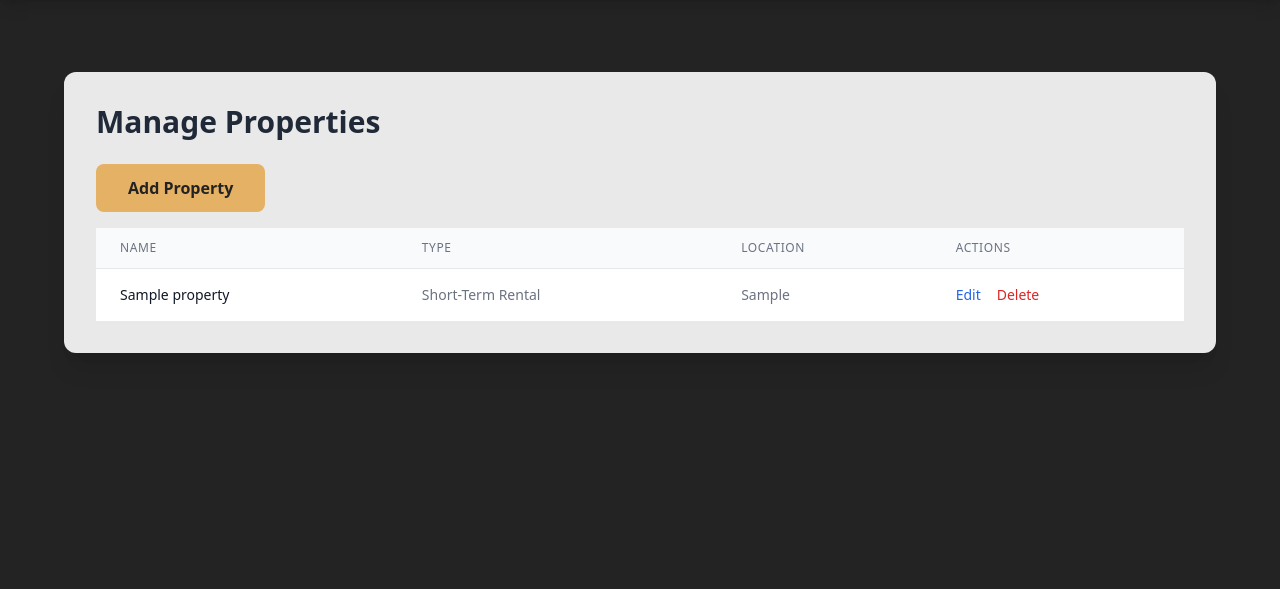
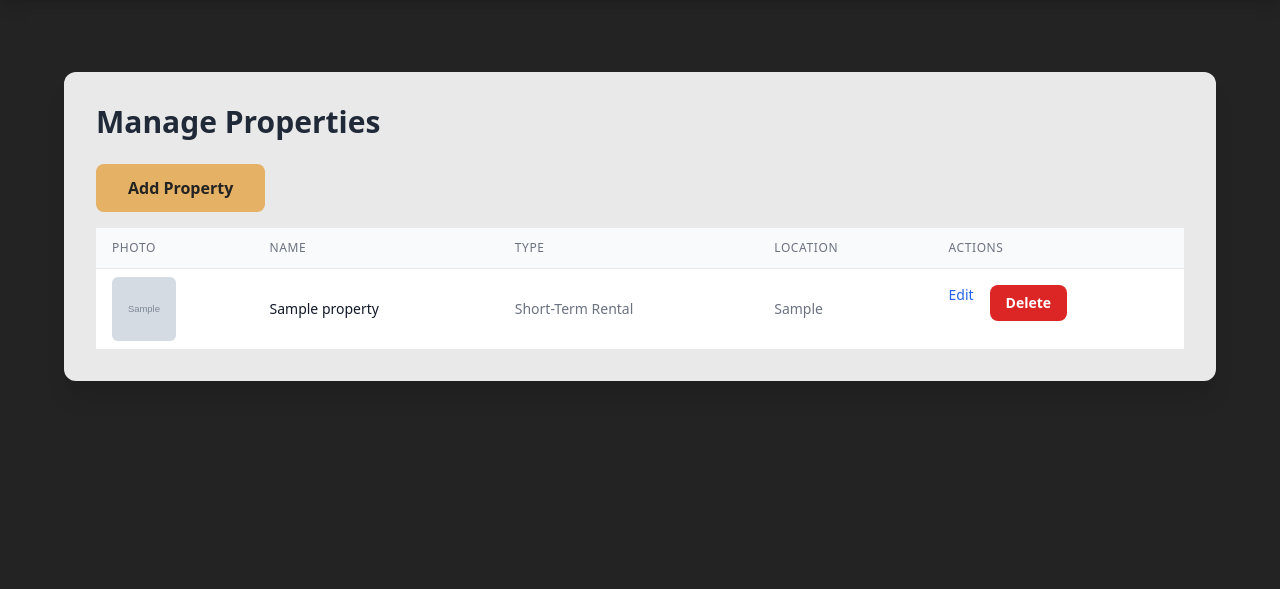
Before and after one commit to ryanyv/gip, a Django app: page /manage/properties/ in a window 1280 px wide. Shown: the part 80-669 px from the top of the page. Run offline with Django 5.2, Linux system fonts and the light colour scheme; a user stored in the database is signed in; tables that the repository leaves empty hold one stand-in row (values such as "Sample post"); grey boxes marked "Sample" are stand-in pictures; some libraries are stand-ins or nearby versions.

Commit message:
Enhance property management UI

```diff
--- a/static/css/style.css
+++ b/static/css/style.css
@@ -40,6 +40,19 @@ a:hover, .hover\:text-gold:hover {
 .button-gold:hover {
   background: var(--gip-gold-light);
   color: #232323;
+}
+
+.button-red {
+  background: #dc2626;
+  color: #fff;
+  border-radius: 0.5rem;
+  padding: 0.5rem 1rem;
+  font-weight: 700;
+  transition: background 0.2s;
+}
+.button-red:hover {
+  background: #b91c1c;
+  color: #fff;
 }
 
 .navbar, .footer {
--- a/static/js/app.js
+++ b/static/js/app.js
@@ -116,6 +116,17 @@ document.addEventListener('DOMContentLoaded', function () {
       whoDropdown.classList.add('hidden');
       setActiveField(null);
     }
+  });
+});
+
+// Make property table rows clickable
+document.addEventListener('DOMContentLoaded', () => {
+  document.querySelectorAll('.property-row').forEach(row => {
+    row.addEventListener('click', e => {
+      if (e.target.closest('.no-row-link')) return;
+      const url = row.dataset.editUrl;
+      if (url) window.location.href = url;
+    });
   });
 });
 
--- a/templates/admin_panel/manage_properties.html
+++ b/templates/admin_panel/manage_properties.html
@@ -11,6 +11,7 @@
       <table class="min-w-full divide-y divide-gray-200">
         <thead class="bg-gray-50">
           <tr>
+            <th class="px-4 py-3 text-left text-xs font-medium text-gray-500 uppercase tracking-wider">Photo</th>
             <th class="px-6 py-3 text-left text-xs font-medium text-gray-500 uppercase tracking-wider">Name</th>
             <th class="px-6 py-3 text-left text-xs font-medium text-gray-500 uppercase tracking-wider">Type</th>
             <th class="px-6 py-3 text-left text-xs font-medium text-gray-500 uppercase tracking-wider">Location</th>
@@ -19,13 +20,20 @@
         </thead>
         <tbody class="bg-white divide-y divide-gray-200">
           {% for property in properties %}
-          <tr>
+          <tr class="cursor-pointer property-row" data-edit-url="{% url 'admin:properties_property_change' property.id %}">
+            <td class="px-4 py-2 whitespace-nowrap">
+              {% if property.photos.first %}
+                <img src="{{ property.photos.first.image.url }}" alt="{{ property.name }}" class="w-16 h-16 object-cover rounded-md">
+              {% else %}
+                <div class="w-16 h-16 flex items-center justify-center bg-gray-200 text-gray-400 text-xs rounded-md">No photo</div>
+              {% endif %}
+            </td>
             <td class="px-6 py-4 whitespace-nowrap text-sm font-medium text-gray-900">{{ property.name }}</td>
             <td class="px-6 py-4 whitespace-nowrap text-sm text-gray-500">{{ property.get_property_type_display }}</td>
             <td class="px-6 py-4 whitespace-nowrap text-sm text-gray-500">{{ property.location }}</td>
             <td class="px-6 py-4 whitespace-nowrap text-sm text-gray-500 flex gap-4">
-              <a href="{% url 'admin:properties_property_change' property.id %}" class="text-blue-600 hover:underline">Edit</a>
-              <a href="{% url 'admin:properties_property_delete' property.id %}" class="text-red-600 hover:underline">Delete</a>
+              <a href="{% url 'admin:properties_property_change' property.id %}" class="text-blue-600 hover:underline no-row-link">Edit</a>
+              <a href="{% url 'admin:properties_property_delete' property.id %}" class="button-red no-row-link">Delete</a>
             </td>
           </tr>
           {% empty %}
```
